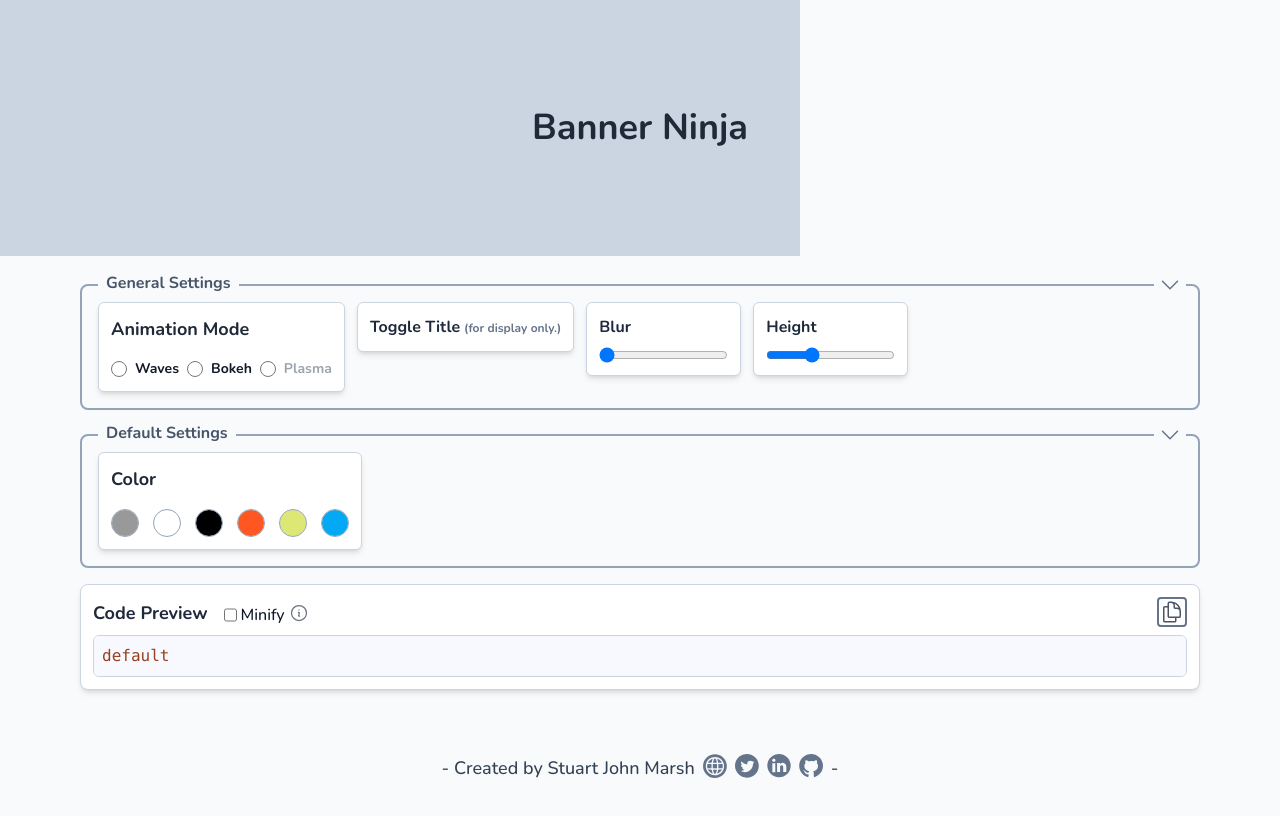
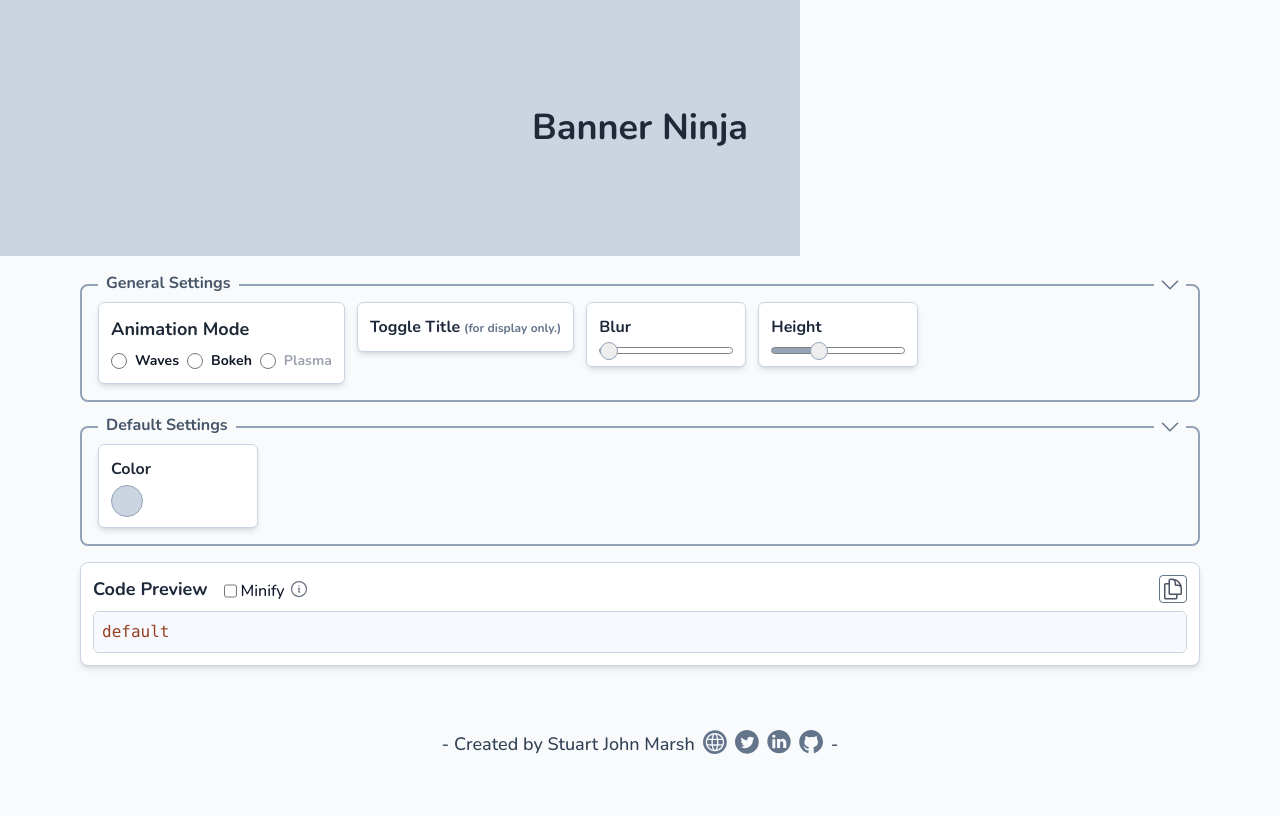
Before and after one commit to stujmar/banner-ninja, a React (Vite) app: page / in a window 1280 px wide. Shown: the top 816 px of the page. Built offline with nearby package versions, Linux system fonts and the light colour scheme.

Commit message:
[sm] new color picker, new fader style, progress on bokeh

```diff
--- a/src/components/BannerPreview.tsx
+++ b/src/components/BannerPreview.tsx
@@ -84,7 +84,6 @@ const BannerPreview = ({ mode, settings, titleSettings}: BannerPreviewProps) =>
     updateAnimation(mode);
     if (waveRef.current?.mode  === "waves") {
       waveRef.current = renderWave.call(contextRef.current, {width: canvasRef.current.width, height: size.height}, waveRef.current, increment);
-      // console.log(increment, waveRef.current.increment)
       increment = waveRef.current.increment
     } else if (waveRef.current?.mode === "bokeh") {
       waveRef.current = renderBokeh.call(contextRef.current, {width: canvasRef.current.width, height: size.height}, waveRef.current);
--- a/src/components/CodePreview.tsx
+++ b/src/components/CodePreview.tsx
@@ -104,8 +104,8 @@ const CodePreview = ({settings, idHash}: CodePreviewProps) => {
             </label>
           </div>
           <div className="flex justify-end items-center">
-          <div className={`bg-green-200 p-1 rounded-lg shadow  text-sm font-bold text-green-600 mr-2 transition-all ${isCopying ? "opacity-100" : "opacity-0"}`}>COPIED</div>
-          <button onClick={()=>copyToClipboard()} className="text-gray-600 border-2 border-slate-500 rounded p-px hover:bg-slate-100">
+          <div className={`bg-green-200 p-1 rounded-lg shadow  text-sm font-medium text-green-600 mr-2 transition-all ${isCopying ? "opacity-100" : "opacity-0"}`}>COPIED</div>
+          <button onClick={()=>copyToClipboard()} className="text-gray-600 border border-slate-500 rounded p-px hover:bg-slate-100">
             <svg  className="w-6 h-6" xmlns="http://www.w3.org/2000/svg" fill="none" viewBox="0 0 24 24" strokeWidth={1.5} stroke="currentColor">
               <path strokeLinecap="round" strokeLinejoin="round" d="M15.75 17.25v3.375c0 .621-.504 1.125-1.125 1.125h-9.75a1.125 1.125 0 01-1.125-1.125V7.875c0-.621.504-1.125 1.125-1.125H6.75a9.06 9.06 0 011.5.124m7.5 10.376h3.375c.621 0 1.125-.504 1.125-1.125V11.25c0-4.46-3.243-8.161-7.5-8.876a9.06 9.06 0 00-1.5-.124H9.375c-.621 0-1.125.504-1.125 1.125v3.5m7.5 10.375H9.375a1.125 1.125 0 01-1.125-1.125v-9.25m12 6.625v-1.875a3.375 3.375 0 00-3.375-3.375h-1.5a1.125 1.125 0 01-1.125-1.125v-1.5a3.375 3.375 0 00-3.375-3.375H9.75" />
             </svg>
--- a/src/components/ColorPicker.tsx
+++ b/src/components/ColorPicker.tsx
@@ -1,5 +1,5 @@
 import React, { useState } from 'react';
-import { CirclePicker } from 'react-color';
+import { ChromePicker } from 'react-color';
 
 interface Payload {
   target: {
@@ -16,25 +16,26 @@ type ColorPickerProps = {
 }
 
 const ColorPicker = ({attribute, value, label, onChange}: ColorPickerProps) => {
-
+  const [popup, setPopup] = useState(false);
   const [activeColor, setActiveColor] = useState(attribute);
 
   const handleColorChange = (e: any) => {
     setActiveColor(attribute);
-    const payload = {target: {name: attribute, value: e.hex}};
+    const payload = {target: {type:"property", name: attribute, value: e.hex}};
     onChange(payload);
   }
 
 
   return (
-    <div className="sm:module-border">
-      <div className="text-gray-800 font-nunito font-bold text-lg">{label.slice(0,1).toUpperCase() + label.slice(1)}</div>
-      <div className="w-full p-2"></div>
-      <CirclePicker
+    <div className="sm:module-border w-40">
+      {popup ? <button onClick={() => {setPopup(false)}} className="fixed top-0 left-0 z-30 h-screen w-screen" ></button> : null}
+      <div className="text-gray-800 font-nunito font-bold">{label.slice(0,1).toUpperCase() + label.slice(1)}</div>
+      <div className="w-full"></div>
+      <button onClick={() => {setPopup(!popup)}}><div style={{background: value}} className="mt-1 -mb-2 w-8 h-8 rounded-full border border-slate-400"></div></button>
+      {popup ? <div className="absolute z-40"><ChromePicker
         color={value}
-        colors={["#999999", "#FFFFFF", "#000000", "#ff5722", "#DCE775", "#03a9f4"]}
         onChangeComplete={(e) => handleColorChange(e)}
-        />
+        /></div> : null}
     </div>
   );
 }
--- a/src/components/Fader.tsx
+++ b/src/components/Fader.tsx
@@ -22,7 +22,7 @@ const Fader = ({settings, onChange}: FaderProps) => {
   }
 
   return (
-    <div className="flex flex-col gap-2 sm:module-border">
+    <div className="flex flex-col gap-2 sm:module-border w-40">
       <div className="flex justify-between items-center">
         <span className="font-nunito font-bold text-left text-slate-800">{label}</span>
         {settings.isAnimated &&
@@ -41,15 +41,21 @@ const Fader = ({settings, onChange}: FaderProps) => {
         <div className="flex flex-col gap-2">
           <div className="flex flex-col justify-between items-start">
             <span className="font-nunito font-bold text-left text-slate-800">Min</span>
-            <input className={invert ? "rtl" : ""} type="range" name={`${attribute}-min`} onChange={(e) => handleAniChange(e)} value={settings.animation.min} min={min} max={max} step={step}></input>
+            <input
+              style={{background: `linear-gradient(to right, rgb(148 163 184) 0%, rgb(148 163 184) ${(settings.animation.min/max) * 100}%, #fff 0%, #fff 100%)`}}
+              className={`accent-lime-500 bg-slate-200 border text-red-400 border-slate-400 rounded-full mt-2 h-2 appearance-none ${invert ? "rtl" : ""}`} type="range" name={`${attribute}-min`} onChange={(e) => handleAniChange(e)} value={settings.animation.min} min={min} max={max} step={step}></input>
           </div>
           <div className="flex flex-col justify-between items-start">
             <span className="font-nunito font-bold text-left text-slate-800">Max</span>
-            <input className={invert ? "rtl" : ""} type="range" name={`${attribute}-max`} onChange={(e) => handleAniChange(e)} value={settings.animation.max} min={min} max={max} step={step}></input>
+            <input
+              style={{background: `linear-gradient(to right, rgb(148 163 184) 0%, rgb(148 163 184) ${(settings.animation.max/max) * 100}%, #fff 0%, #fff 100%)`}}
+              className={`accent-lime-500 bg-black ${invert ? "rtl" : ""}`} type="range" name={`${attribute}-max`} onChange={(e) => handleAniChange(e)} value={settings.animation.max} min={min} max={max} step={step}></input>
           </div>
         </div>
       :
-      <input className={invert ? "rtl" : ""} type="range" name="timeSlider" onChange={(e) => handlePropertyChange(e)} value={value} min={min} max={max} step={step}></input>}
+      <input
+      style={{background: `linear-gradient(to right, rgb(148 163 184) 0%, rgb(148 163 184) ${((value - min)/(max - min)) * 100}%, #fff 0%, #fff 100%)`}}
+        className={invert ? "rtl" : ""} type="range" name="timeSlider" onChange={(e) => handlePropertyChange(e)} value={value} min={min} max={max} step={step}></input>}
     </div>
   );
 };
--- a/src/components/ModeSwitcher.tsx
+++ b/src/components/ModeSwitcher.tsx
@@ -12,7 +12,7 @@ const ModeSwitcher = ({onClick, mode}: ModePickerProps) => {
     return (
         <div className="sm:module-border">
             <p className="text-lg font-nunito font-bold text-gray-800">Animation Mode</p>
-            <div className="flex gap-2 mt-4">
+            <div className="flex gap-2 mt-2">
                 <div className="flex items-center">
                     <input checked={ mode == "waves" } id="default-radio-1" onChange={(e) => handleChange(e)} type="radio" value="waves" name="mode-radio" className="w-4 h-4 text-blue-600 bg-gray-100 border-gray-300 focus:ring-blue-500 dark:focus:ring-blue-600 dark:ring-offset-gray-800 focus:ring-2 dark:bg-gray-700 dark:border-gray-600"/>
                     <label htmlFor="default-radio-1" className="font-nunito font-bold ml-2 text-sm text-gray-900 dark:text-gray-300">Waves</label>
--- a/src/components/animations/parameters/bokeh.json
+++ b/src/components/animations/parameters/bokeh.json
@@ -4,6 +4,9 @@
     "y": 100,
     "blur": 0,
     "height": 256,
+    "persist" : {
+      "circlePositions": {}
+    },
     "properties": [
       {
         "label": "Circle Color",
@@ -18,6 +21,21 @@
         "type": "color",
         "value": "#cbd5e1",
         "isAnimated": false
+      },
+      {
+        "label": "Count",
+        "attribute": "Count",
+        "type": "range",
+        "min": 6,
+        "max": 32,
+        "value": 8,
+        "step": 1,
+        "isAnimated": true,
+        "animation": {
+          "isActive": false,
+          "min": 1,
+          "max": 8
+        }
       }
     ],
     "trails": 0.016,
--- a/src/components/animations/renderDefault.tsx
+++ b/src/components/animations/renderDefault.tsx
@@ -1,7 +1,7 @@
 function renderDefault(this: any, size: any, wave: any) {
   let [ color ] = wave.properties;
   this.fillStyle = color.value;
-  this.rect(0, 0, size.width, size.height);
+  this.rect(0, 0, size.width, wave.height);
   this.fill();
 }
 
--- a/src/input.css
+++ b/src/input.css
@@ -31,3 +31,23 @@ body {
 .circle-picker span div span div {
   border: 1px solid #94a3b8;
 }
+
+  input[type="range"]{
+    /* background: linear-gradient(to right, rgb(148 163 184) 0%, rgb(148 163 184) 50%, #fff 50%, #fff 100%); */
+    border: solid 1px gray;
+    border-radius: 8px;
+    height: 7px;
+    width: 134px;
+    outline: none;
+    -webkit-appearance: none;
+  }
+
+  input::-webkit-slider-thumb {
+    background-color: rgb(238, 238, 238);
+    border: solid 1px rgb(148 163 184);
+    border-radius: 0;
+    height: 18px;
+    width: 18px;
+    border-radius: 50%;
+    -webkit-appearance: none;
+  }
--- a/src/output.css
+++ b/src/output.css
@@ -560,6 +560,10 @@ video {
   box-shadow: var(--tw-ring-offset-shadow, 0 0 #0000), var(--tw-ring-shadow, 0 0 #0000), var(--tw-shadow);
 }
 
+.fixed {
+  position: fixed;
+}
+
 .absolute {
   position: absolute;
 }
@@ -595,6 +599,14 @@ video {
   top: -0.75rem;
 }
 
+.top-0 {
+  top: 0px;
+}
+
+.left-0 {
+  left: 0px;
+}
+
 .-z-10 {
   z-index: -10;
 }
@@ -605,6 +617,14 @@ video {
 
 .z-20 {
   z-index: 20;
+}
+
+.z-30 {
+  z-index: 30;
+}
+
+.z-40 {
+  z-index: 40;
 }
 
 .mx-auto {
@@ -634,6 +654,10 @@ video {
 
 .mt-2 {
   margin-top: 0.5rem;
+}
+
+.-mb-2 {
+  margin-bottom: -0.5rem;
 }
 
 .ml-2 {
@@ -676,6 +700,14 @@ video {
   height: 1.25rem;
 }
 
+.h-8 {
+  height: 2rem;
+}
+
+.h-2 {
+  height: 0.5rem;
+}
+
 .h-4 {
   height: 1rem;
 }
@@ -703,6 +735,18 @@ video {
 
 .w-16 {
   width: 4rem;
+}
+
+.w-40 {
+  width: 10rem;
+}
+
+.w-screen {
+  width: 100vw;
+}
+
+.w-8 {
+  width: 2rem;
 }
 
 .w-12 {
@@ -734,6 +778,12 @@ video {
 
 .resize {
   resize: both;
+}
+
+.appearance-none {
+  -webkit-appearance: none;
+     -moz-appearance: none;
+          appearance: none;
 }
 
 .flex-col {
@@ -804,12 +854,12 @@ video {
   border-radius: 0.375rem;
 }
 
+.rounded-full {
+  border-radius: 9999px;
+}
+
 .border {
   border-width: 1px;
-}
-
-.border-2 {
-  border-width: 2px;
 }
 
 .border-t-2 {
@@ -862,6 +912,16 @@ video {
 .bg-green-200 {
   --tw-bg-opacity: 1;
   background-color: rgb(187 247 208 / var(--tw-bg-opacity));
+}
+
+.bg-slate-200 {
+  --tw-bg-opacity: 1;
+  background-color: rgb(226 232 240 / var(--tw-bg-opacity));
+}
+
+.bg-black {
+  --tw-bg-opacity: 1;
+  background-color: rgb(0 0 0 / var(--tw-bg-opacity));
 }
 
 .bg-gray-100 {
@@ -1049,6 +1109,11 @@ video {
   color: rgb(148 163 184 / var(--tw-text-opacity));
 }
 
+.text-red-400 {
+  --tw-text-opacity: 1;
+  color: rgb(248 113 113 / var(--tw-text-opacity));
+}
+
 .text-slate-700 {
   --tw-text-opacity: 1;
   color: rgb(51 65 85 / var(--tw-text-opacity));
@@ -1067,6 +1132,10 @@ video {
 .text-slate-500 {
   --tw-text-opacity: 1;
   color: rgb(100 116 139 / var(--tw-text-opacity));
+}
+
+.accent-lime-500 {
+  accent-color: #84cc16;
 }
 
 .opacity-100 {
@@ -1140,6 +1209,26 @@ body {
 
 .circle-picker span div span div {
   border: 1px solid #94a3b8;
+}
+
+input[type="range"]{
+  /* background: linear-gradient(to right, rgb(148 163 184) 0%, rgb(148 163 184) 50%, #fff 50%, #fff 100%); */
+  border: solid 1px gray;
+  border-radius: 8px;
+  height: 7px;
+  width: 134px;
+  outline: none;
+  -webkit-appearance: none;
+}
+
+input::-webkit-slider-thumb {
+  background-color: rgb(238, 238, 238);
+  border: solid 1px rgb(148 163 184);
+  border-radius: 0;
+  height: 18px;
+  width: 18px;
+  border-radius: 50%;
+  -webkit-appearance: none;
 }
 
 .hover\:bg-purple-700:hover {
```
Also changed, not shown: src/components/animations/parameters/waves.json (+13 -13 lines), src/components/animations/renderBokeh.js (+22 -6 lines), src/components/animations/renderWave.js (+7 -4 lines).
